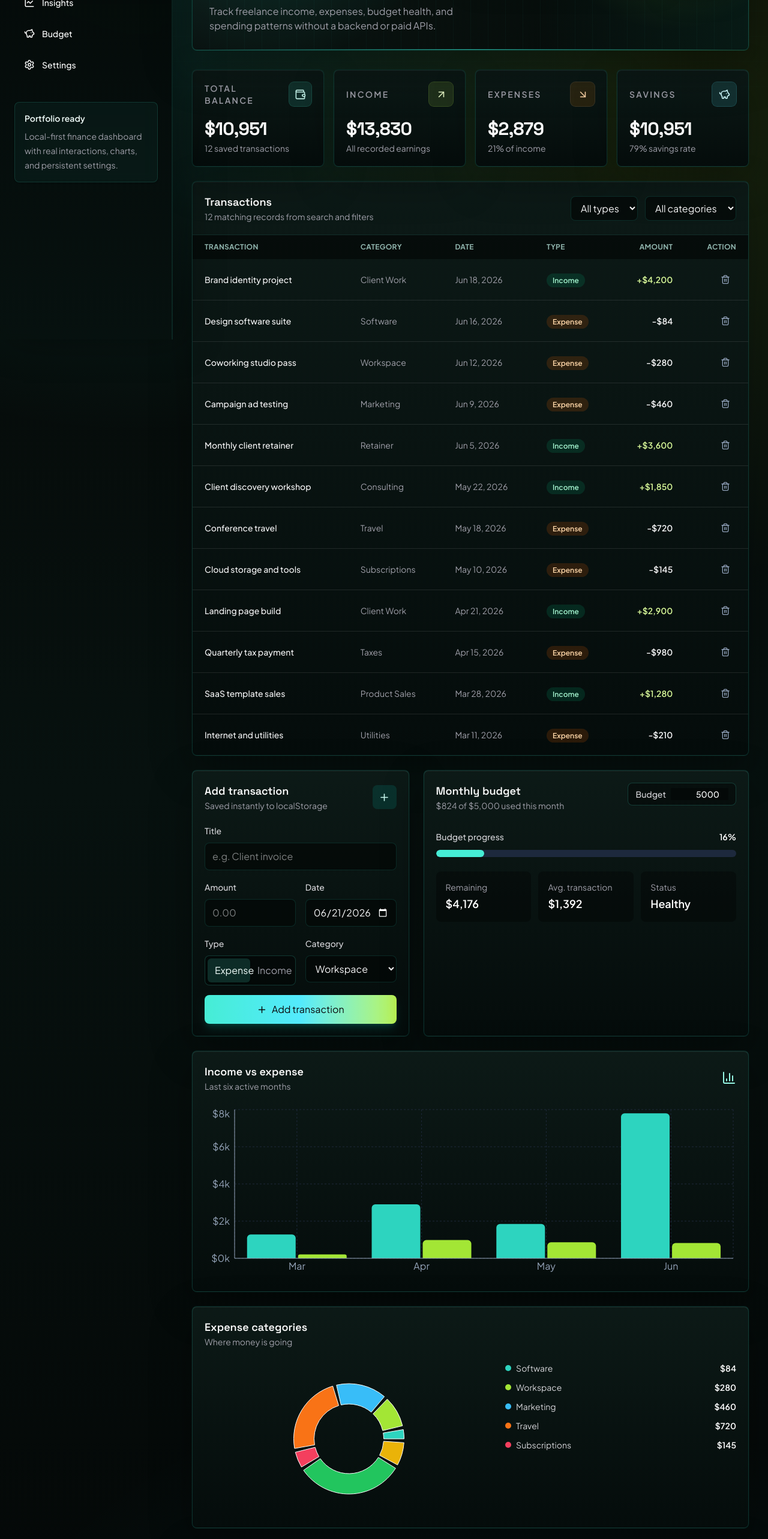
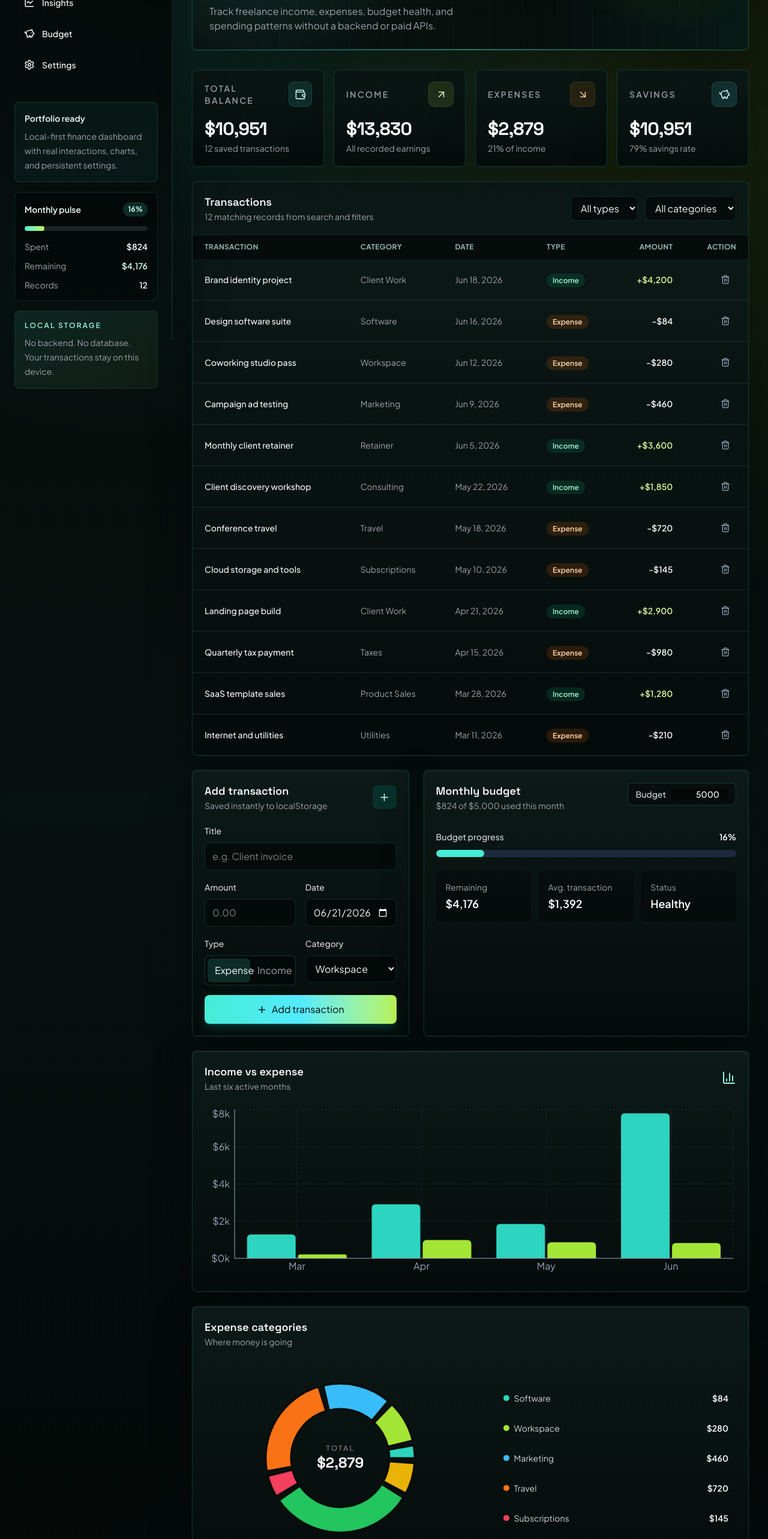
Before and after one commit to shivam21bb106/Personal-Finance-Tracker, a React (Vite) app: page / in a window 1280 px wide. Shown: the part 234-2800 px from the top of the page at 60% size. Built offline with nearby package versions, Linux system fonts and the light colour scheme.

Commit message:
Improve sidebar and expense chart layout

```diff
--- a/src/App.tsx
+++ b/src/App.tsx
@@ -65,7 +65,7 @@ const STORAGE_KEYS = {
   settings: 'moneymate.settings',
 }
 
-const DESIGN_VERSION = 'dark-gen-3'
+const DESIGN_VERSION = 'dark-gen-4'
 
 const incomeCategories = [
   'Client Work',
@@ -496,7 +496,7 @@ function App() {
     <main className={theme === 'dark' ? 'dark' : ''}>
       <div className="app-canvas min-h-screen text-slate-950 transition-colors dark:text-white">
         <div className="flex min-h-screen">
-          <aside className="sidebar-shell sticky top-0 hidden h-screen w-72 shrink-0 border-r border-emerald-900/10 p-6 backdrop-blur lg:block dark:border-teal-300/10">
+          <aside className="sidebar-shell sticky top-0 hidden h-screen w-72 shrink-0 flex-col border-r border-emerald-900/10 p-6 backdrop-blur lg:flex dark:border-teal-300/10">
             <div className="flex items-center gap-3">
               <div className="grid size-11 place-items-center rounded-lg bg-gradient-to-br from-teal-400 via-cyan-400 to-blue-500 text-zinc-950 shadow-lg shadow-teal-400/20">
                 <Wallet size={22} />
@@ -542,6 +542,60 @@ function App() {
                 Local-first finance dashboard with real interactions, charts,
                 and persistent settings.
               </p>
+            </div>
+
+            <div className="mt-4 rounded-lg border border-emerald-900/10 bg-white/55 p-4 shadow-sm backdrop-blur dark:border-teal-300/15 dark:bg-black/30">
+              <div className="flex items-center justify-between gap-3">
+                <p className="text-sm font-semibold dark:text-teal-50">
+                  Monthly pulse
+                </p>
+                <span className="rounded-full bg-teal-100 px-2 py-1 text-xs font-bold text-teal-800 dark:bg-teal-300/15 dark:text-teal-100">
+                  {budgetProgress}%
+                </span>
+              </div>
+              <div className="mt-4 h-2 overflow-hidden rounded-full bg-slate-200 dark:bg-white/10">
+                <div
+                  className="h-full rounded-full bg-gradient-to-r from-teal-300 to-lime-300"
+                  style={{ width: `${budgetProgress}%` }}
+                />
+              </div>
+              <div className="mt-4 grid gap-3 text-sm">
+                <div className="flex items-center justify-between">
+                  <span className="text-slate-500 dark:text-zinc-400">
+                    Spent
+                  </span>
+                  <span className="font-semibold dark:text-zinc-100">
+                    {formatCurrency(currentMonthExpense)}
+                  </span>
+                </div>
+                <div className="flex items-center justify-between">
+                  <span className="text-slate-500 dark:text-zinc-400">
+                    Remaining
+                  </span>
+                  <span className="font-semibold text-teal-700 dark:text-teal-100">
+                    {formatCurrency(budgetRemaining)}
+                  </span>
+                </div>
+                <div className="flex items-center justify-between">
+                  <span className="text-slate-500 dark:text-zinc-400">
+                    Records
+                  </span>
+                  <span className="font-semibold dark:text-zinc-100">
+                    {transactions.length}
+                  </span>
+                </div>
+              </div>
+            </div>
+
+            <div className="mt-auto pt-4">
+              <div className="rounded-lg border border-teal-300/10 bg-gradient-to-br from-teal-300/10 to-lime-300/5 p-4">
+                <p className="text-xs font-semibold uppercase tracking-[0.18em] text-teal-700 dark:text-teal-200">
+                  Local storage
+                </p>
+                <p className="mt-2 text-sm leading-6 text-slate-500 dark:text-zinc-400">
+                  No backend. No database. Your transactions stay on this device.
+                </p>
+              </div>
             </div>
           </aside>
 
@@ -1036,16 +1090,18 @@ function App() {
                 <p className="text-sm text-slate-500 dark:text-zinc-400">
                   Where money is going
                 </p>
-                <div className="mt-6 grid gap-5 md:grid-cols-[1fr_0.8fr] 2xl:grid-cols-1">
-                  <div className="h-64">
+                <div className="mt-6 grid items-center gap-6 lg:grid-cols-[1.05fr_0.95fr] 2xl:grid-cols-1">
+                  <div className="relative mx-auto h-80 w-full max-w-md">
                     <ResponsiveContainer height="100%" width="100%">
                       <PieChart>
                         <Pie
                           data={categoryChart}
                           dataKey="value"
-                          innerRadius={58}
-                          outerRadius={92}
+                          innerRadius={82}
+                          outerRadius={124}
                           paddingAngle={4}
+                          stroke="rgba(5, 6, 5, 0.9)"
+                          strokeWidth={3}
                         >
                           {categoryChart.map((entry) => (
                             <Cell fill={entry.color} key={entry.name} />
@@ -1054,11 +1110,21 @@ function App() {
                         <Tooltip formatter={(value) => formatCurrency(Number(value))} />
                       </PieChart>
                     </ResponsiveContainer>
+                    <div className="pointer-events-none absolute inset-0 grid place-items-center">
+                      <div className="text-center">
+                        <p className="text-xs font-semibold uppercase tracking-[0.18em] text-slate-500 dark:text-zinc-500">
+                          Total
+                        </p>
+                        <p className="font-['Space_Grotesk'] text-2xl font-bold text-slate-950 dark:text-zinc-50">
+                          {formatCurrency(totals.expenses)}
+                        </p>
+                      </div>
+                    </div>
                   </div>
-                  <div className="space-y-3">
+                  <div className="space-y-3 lg:pl-2">
                     {categoryChart.slice(0, 5).map((category) => (
                       <div
-                        className="flex items-center justify-between gap-3 text-sm"
+                        className="flex items-center justify-between gap-4 rounded-lg border border-transparent px-3 py-2 text-sm transition dark:hover:border-teal-300/10 dark:hover:bg-teal-300/5"
                         key={category.name}
                       >
                         <span className="flex min-w-0 items-center gap-2 text-slate-600 dark:text-zinc-300">
```
